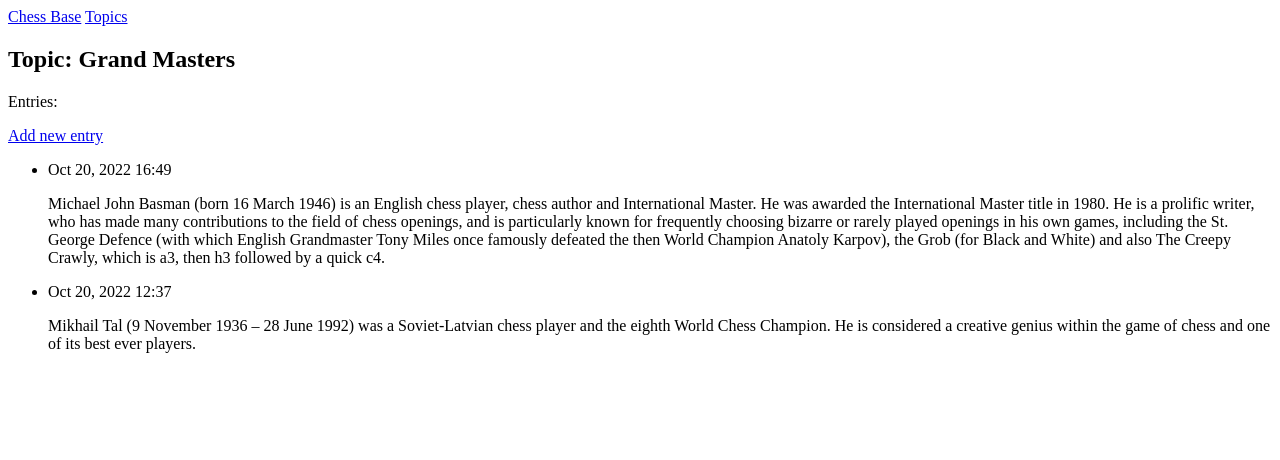
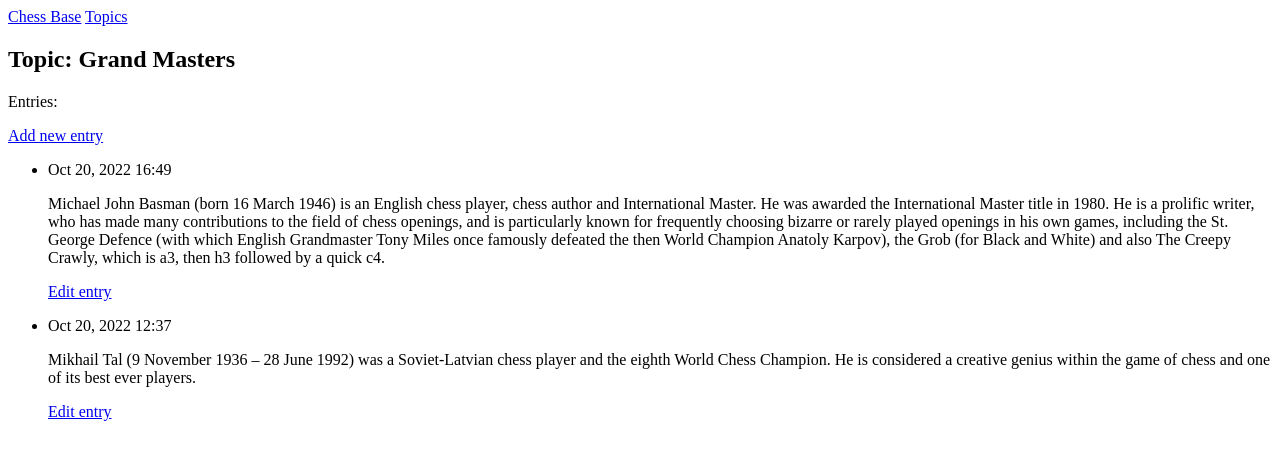
Before and after one commit to fancyf33t/ChessWebApp, a Django app: page /topics/2/ in a window 1280 px wide. Shown: the top 460 px of the page. Run offline with Django 4.2, Linux system fonts and the light colour scheme; data comes from the database, SQL or seed files in the repository; both versions use the stored data as it was after the commit.

Commit message:
add edit entry to web app

```diff
--- a/chess_bases/templates/chess_bases/topic.html
+++ b/chess_bases/templates/chess_bases/topic.html
@@ -11,6 +11,9 @@
     <li>
         <p>{{ entry.date_added|date:'M d, Y H:i' }}</p>
         <p>{{ entry.text|linebreaks }}</p>
+        <p>
+            <a href="{% url 'chess_bases:edit_entry' entry.id %}">Edit entry</a>
+        </p>
     </li>
     {% empty %}
     <li>There are no entries for this topic yet...</li>
--- a/chess_bases/urls.py
+++ b/chess_bases/urls.py
@@ -17,4 +17,6 @@ urlpatterns = [
     path('new_topic/', views.new_topic, name='new_topic'),
     # page for adding new entry
     path('new_entry/<int:topic_id>/', views.new_entry, name='new_entry'),
+    # page for editing entries
+    path('edit_entry/<int:entry_id>/', views.edit_entry, name='edit_entry'),
 ]
--- a/chess_bases/views.py
+++ b/chess_bases/views.py
@@ -1,6 +1,6 @@
 from django.shortcuts import render, redirect
 
-from .models import Topic
+from .models import Topic, Entry
 from .forms import TopicForm, EntryForm
 # Create your views here.
 def index(request):
@@ -56,3 +56,21 @@ def new_entry(request, topic_id):
     # display a blak or invalid form
     context = {'topic': topic, 'form': form}
     return render(request, 'chess_bases/new_entry.html', context)
+
+# edit function
+def edit_entry(request, entry_id):
+    """Edit an existing entry"""
+    entry = Entry.objects.get(id=entry_id)
+    topic = entry.topic
+
+    if request.method != 'POST':
+        # initial request; pre-fill form with current entry
+        form = EntryForm(instance=entry)
+    else:
+        # post data submitted; process data
+        form = EntryForm(instance=entry, data=request.POST)
+        if form.is_valid():
+            form.save()
+            return redirect('chess_bases:topic', topic_id=topic.id)
+    context = {'entry': entry, 'topic': topic, 'form': form}
+    return render(request, 'chess_bases/edit_entry.html', context)
```
Also changed, not shown: chess_bases/templates/chess_bases/edit_entry.html (added, +13 -0 lines), db.sqlite3.
